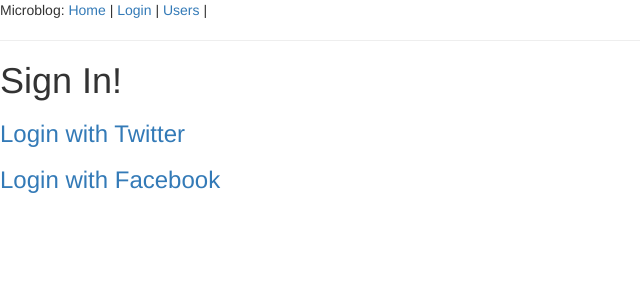
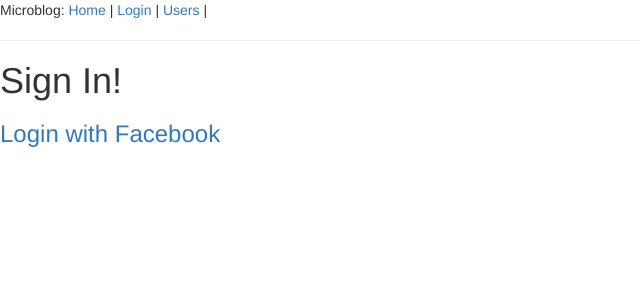
Before and after one commit to nakulpathak3/complete-microblog-flask, a Flask app: page /login in a window 1280 px wide. Shown: the top 300 px of the page, without its empty margins (0-640 px from the left). Run offline with Flask 2, Linux system fonts and the light colour scheme; parts of the project's set-up code (start-up, migrations or seed data) failed here and were passed over; some libraries are stand-ins or nearby versions.

Commit message:
Remove twitter and add readme

```diff
--- a/app/templates/login.html
+++ b/app/templates/login.html
@@ -2,7 +2,6 @@
 
 {% block content %}
     <h1>Sign In!</h1>
-    <h3><a href="{{ url_for('oauth_authorize', provider='twitter') }}">Login with Twitter</a></h3>
     <h3><a href="{{ url_for('oauth_authorize', provider='facebook') }}">Login with Facebook</a></h3>
     </form>
 {% endblock %}
```
Also changed, not shown: readme.md (added).
